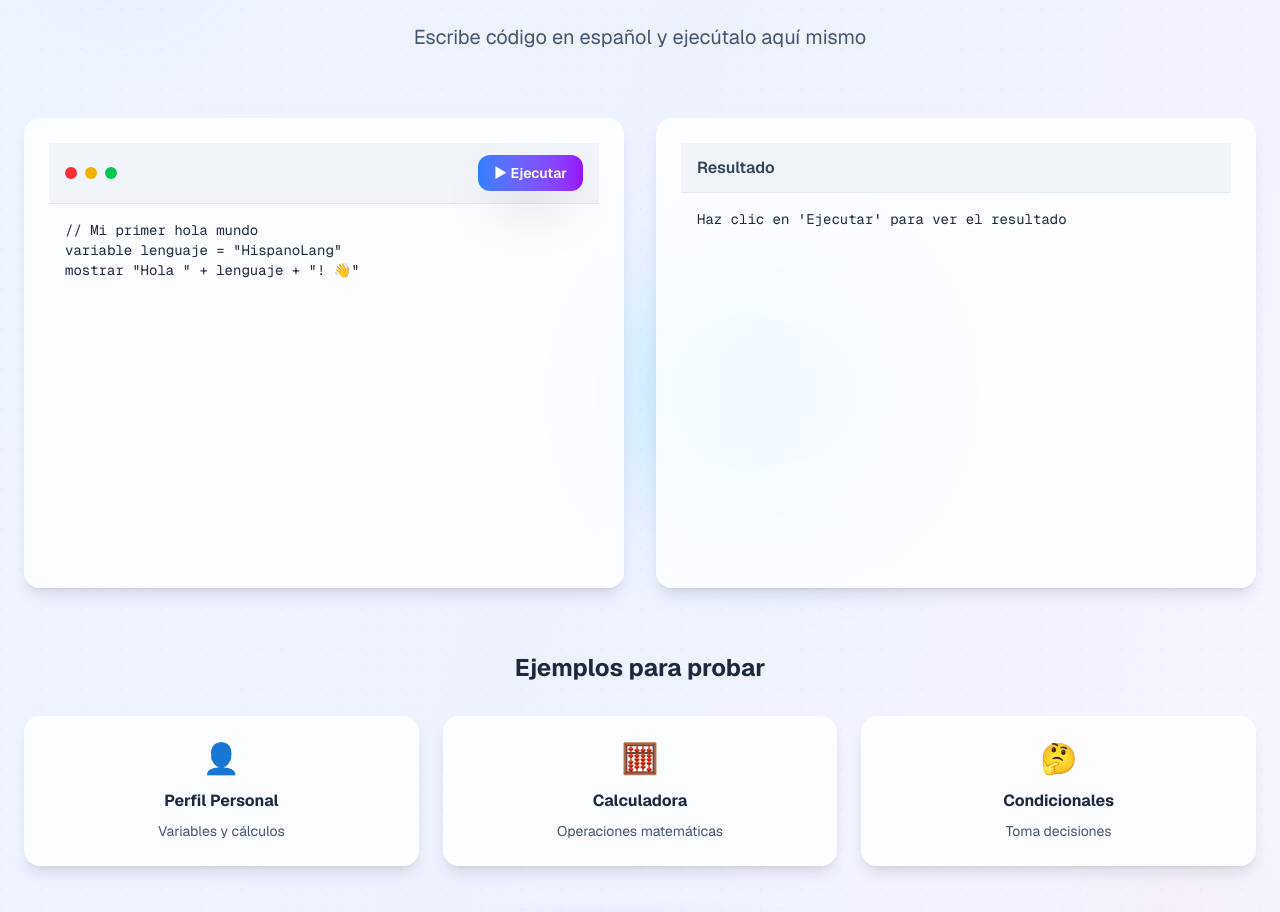
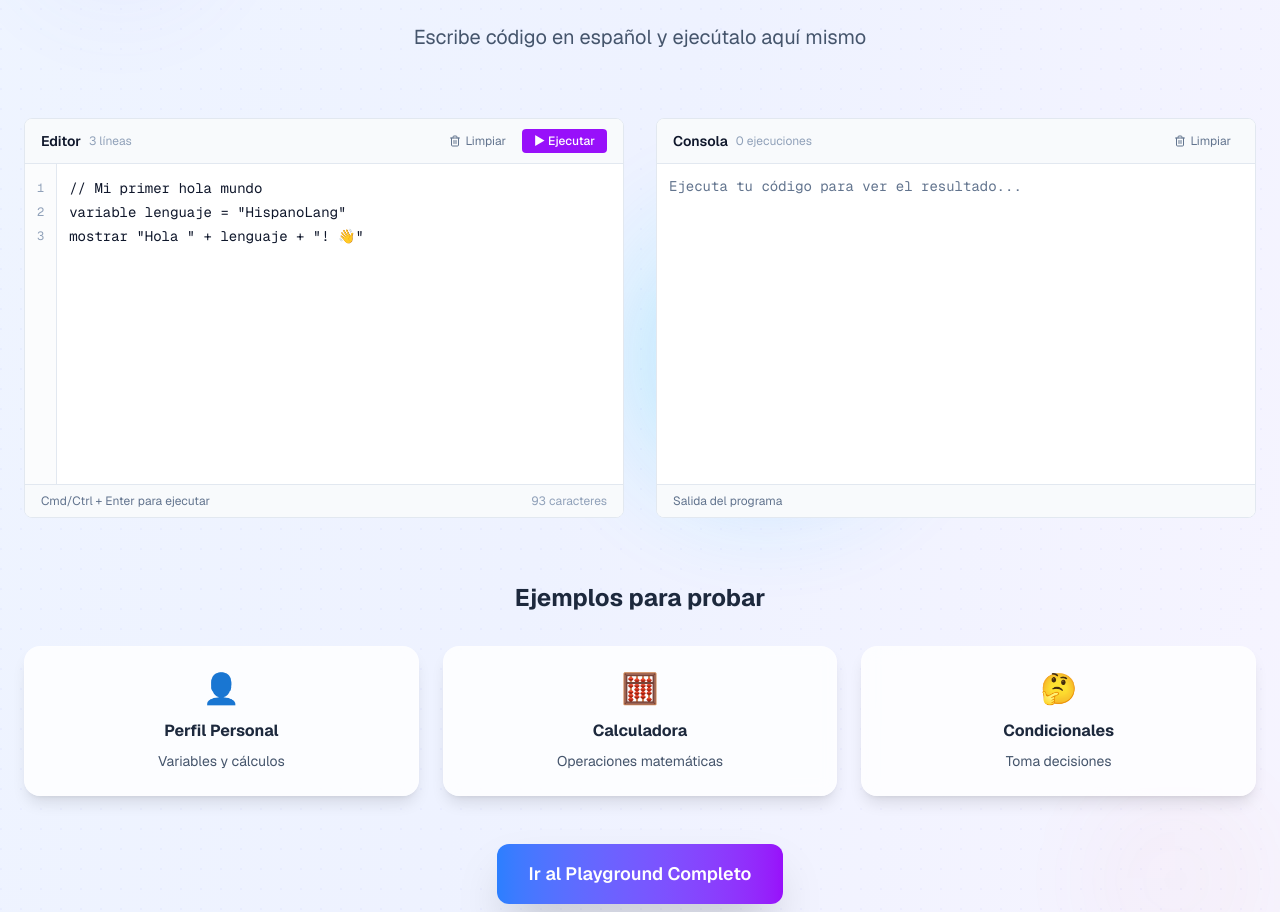
Before and after one commit to nicvazquezdev/hispano-lang-website, a Next.js app: page / in a window 1280 px wide. Shown: the part 1812-2724 px from the top of the page. Built offline with nearby package versions, Linux system fonts and the light colour scheme.

Commit message:
Refactor Playground component: replace textarea and output sections with EnhancedCodeEditor and OutputConsole for improved code editing experience and output display.

```diff
--- a/app/globals.css
+++ b/app/globals.css
@@ -49,12 +49,6 @@ html {
   outline: none;
 }
 
-/* Focus visible para accesibilidad (solo con teclado) */
-*:focus-visible {
-  outline: 2px solid #3b82f6;
-  outline-offset: 2px;
-}
-
 /* Selection styles */
 ::selection {
   background: #3b82f6;
--- a/components/sections/Playground.tsx
+++ b/components/sections/Playground.tsx
@@ -5,6 +5,8 @@ import Link from "next/link";
 import Button from "@/components/ui/Button";
 import Card from "@/components/ui/Card";
 import Section from "@/components/ui/Section";
+import EnhancedCodeEditor from "../playground/EnhancedCodeEditor";
+import OutputConsole from "../playground/OutputConsole";
 
 export default function Playground() {
   const [code, setCode] = useState(`// Mi primer hola mundo
@@ -72,50 +74,16 @@ mostrar "Hola " + lenguaje + "! 👋"`);
         ref={playgroundRef}
         className="grid grid-cols-1 lg:grid-cols-2 gap-4 sm:gap-6 lg:gap-8"
       >
-        {/* Editor */}
-        <Card
-          variant="glass"
-          className="bg-white/80 backdrop-blur-sm border-white/20 overflow-hidden"
-        >
-          <div className="bg-slate-100 px-3 sm:px-4 py-2 sm:py-3 flex items-center justify-between border-b border-slate-200">
-            <div className="flex items-center space-x-1 sm:space-x-2">
-              <div className="w-2 h-2 sm:w-3 sm:h-3 bg-red-500 rounded-full"></div>
-              <div className="w-2 h-2 sm:w-3 sm:h-3 bg-yellow-500 rounded-full"></div>
-              <div className="w-2 h-2 sm:w-3 sm:h-3 bg-green-500 rounded-full"></div>
-            </div>
-            <Button onClick={runCode} size="sm" disabled={isRunning}>
-              {isRunning ? "⏳ Ejecutando..." : "▶ Ejecutar"}
-            </Button>
-          </div>
+        <EnhancedCodeEditor
+          code={code}
+          onChange={setCode}
+          onRun={runCode}
+          isRunning={isRunning}
+        />
 
-          <div className="p-3 sm:p-4">
-            <textarea
-              value={code}
-              onChange={(e) => setCode(e.target.value)}
-              className="w-full h-60 sm:h-80 bg-transparent text-slate-800 font-mono text-xs sm:text-sm resize-none outline-none placeholder-slate-400"
-              placeholder="Escribe tu código aquí..."
-              spellCheck={false}
-            />
-          </div>
-        </Card>
-
-        {/* Output */}
-        <Card
-          variant="glass"
-          className="bg-white/80 backdrop-blur-sm border-white/20 overflow-hidden"
-        >
-          <div className="bg-slate-100 px-3 sm:px-4 py-2 sm:py-3 border-b border-slate-200">
-            <span className="text-slate-700 font-semibold text-sm sm:text-base">
-              Resultado
-            </span>
-          </div>
-
-          <div className="p-3 sm:p-4 h-60 sm:h-80">
-            <pre className="text-slate-800 font-mono text-xs sm:text-sm whitespace-pre-wrap">
-              {output || "Haz clic en 'Ejecutar' para ver el resultado"}
-            </pre>
-          </div>
-        </Card>
+        <div className="min-h-[400px]">
+          <OutputConsole output={output} isRunning={isRunning} />
+        </div>
       </div>
 
       {/* Ejemplos */}
```
